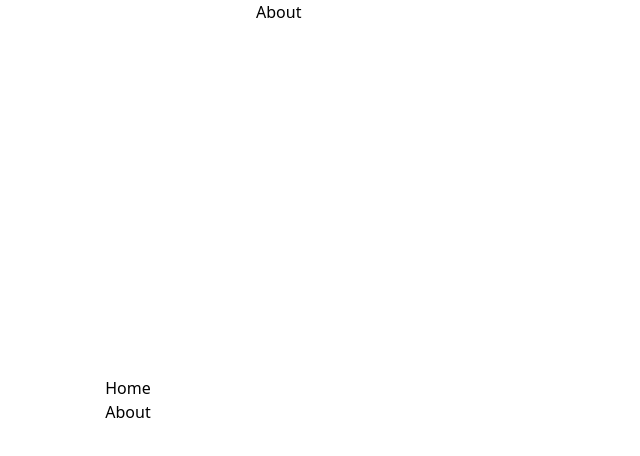
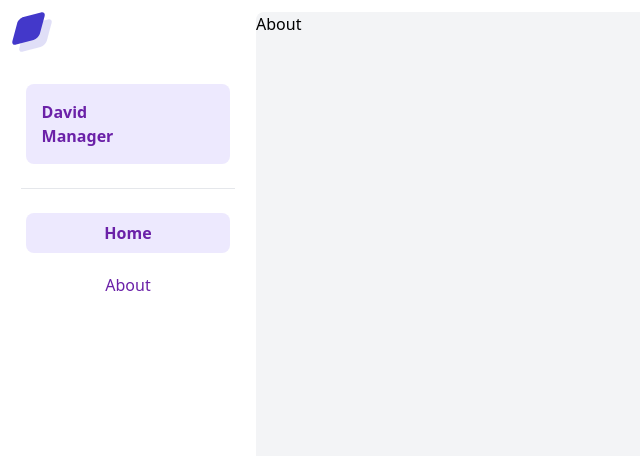
Before and after one commit to zhanglinfengcs/check-in-system, a React (Vite) app: page /about in a window 1280 px wide. Shown: the top 456 px of the page, without its empty margins (0-640 px from the left). Built offline with nearby package versions, Linux system fonts and the light colour scheme.

Commit message:
style: styled by prettier
build main layout

```diff
--- /dev/null
+++ b/src/components/Logo.tsx
@@ -0,0 +1,27 @@
+import React from 'react';
+
+const Logo: React.FC = () => {
+  // Indigo 700
+  const fillColor = '#4338ca';
+  return (
+    <svg
+      fill="none"
+      height="100%"
+      viewBox="0 0 24 24"
+      width="100%"
+      xmlns="http://www.w3.org/2000/svg"
+    >
+      <path
+        opacity={0.16}
+        d="M7.242 11.083c.449-1.674 2.17-3.394 3.843-3.843l10.434-2.796c1.673-.448 2.666.545 2.218 2.218L20.94 17.096c-.449 1.674-2.17 3.394-3.843 3.843L6.664 23.735c-1.673.448-2.666-.545-2.218-2.218l2.796-10.434Z"
+        fill={fillColor}
+      />
+      <path
+        d="M3.06 6.9c.448-1.674 2.168-3.394 3.842-3.843L17.336.261c1.673-.448 2.667.545 2.218 2.218l-2.796 10.434c-.449 1.674-2.169 3.394-3.843 3.843L2.481 19.552C.808 20-.185 19.007.263 17.334L3.06 6.9Z"
+        fill={fillColor}
+      />
+    </svg>
+  );
+};
+
+export default Logo
--- a/src/layouts/MainLayout.tsx
+++ b/src/layouts/MainLayout.tsx
@@ -4,13 +4,13 @@ import SideNav from "./SideNav.tsx";
 
 const MainLayout: React.FC = () => {
   return (
-    <div className="grid grid-cols-5">
-      <div className="col-span-1">
+    <div className="w-screen h-screen grid xl:grid-cols-[1fr_4fr] 2xl:grid-cols-[1fr_6fr]">
+      <nav>
         <SideNav />
-      </div>
-      <div className="col-span-4 h-screen overflow-scroll">
+      </nav>
+      <main className="bg-gray-100 my-3 mr-3 rounded-lg">
         <Outlet />
-      </div>
+      </main>
     </div>
   );
 };
--- a/src/layouts/SideNav.tsx
+++ b/src/layouts/SideNav.tsx
@@ -1,11 +1,79 @@
-import React from "react";
+import React, { useState } from "react";
 import { Link } from "react-router-dom";
+import Logo from "../components/Logo";
+
+type SideNavItemType = {
+  title: string,
+  path: string;
+  icon?: React.ReactNode,
+  current: boolean,
+}
+
+const sideNavItems: SideNavItemType[] = [
+  { title: 'Home', path: '/home', current: true },
+  { title: 'About', path: '/about', current: false}
+]
+
+function classNames(...classes: string[]) {
+  return classes.filter(Boolean).join(' ');
+}
 
 const SideNav: React.FC = () => {
+  const [navItems, setNavItems] = useState(sideNavItems);
+
+  function handleClick(title: string) {
+    const newNavItems = [...navItems];
+    newNavItems.map((item) => {
+      if (item.current === true) {
+        item.current = false;
+      }
+      if (item.title == title) {
+        item.current = true;
+      }
+    });
+    setNavItems(newNavItems);
+  }
   return (
-    <div className="h-full flex flex-col justify-center items-center">
-      <Link to="/home">Home</Link>
-      <Link to="/about">About</Link>
+    <div className="h-full flex flex-col justify-start items-center gap-6">
+      <div className="w-full flex flex-col">
+        <div className="w-10 h-10 m-3">
+          <Logo />
+        </div>
+        <div className="mt-5 mx-auto w-4/5 flex flex-col justify-start items-star bg-violet-100 px-4 py-4 rounded-lg">
+          <div className="text-purple-800 font-bold">
+            David
+          </div>
+          <div className="text-purple-800 font-semibold">
+            Manager
+          </div>
+        </div>
+      </div>
+      <hr className="border-t-1 w-10/12 mx-auto border-solid"/>
+      <div className="flex flex-col justify-start items-center gap-3 w-full">
+        {
+          navItems.map((item) => {
+            return (
+              <Link
+                to={item.path}
+                key={item.title}
+                className={
+                  classNames(
+                    item.current
+                    ? "text-purple-800 bg-violet-100 font-semibold"
+                    : "text-gray-900",
+                    "w-4/5 rounded-lg text-center py-2 hover:bg-violet-100 text-purple-800"
+                  )
+                }
+                onClick={() => {
+                  handleClick(item.title);
+                }}
+              >
+                {item.title}
+              </Link>
+            )
+          })
+        }
+      </div>
     </div>
   );
 };
--- a/src/pages/Home.tsx
+++ b/src/pages/Home.tsx
@@ -1,5 +1,7 @@
 const Home: React.FC = () => {
-  return <div>Home</div>;
+  return (
+    <div>Home</div>
+  )
 };
 
 export default Home;
```
